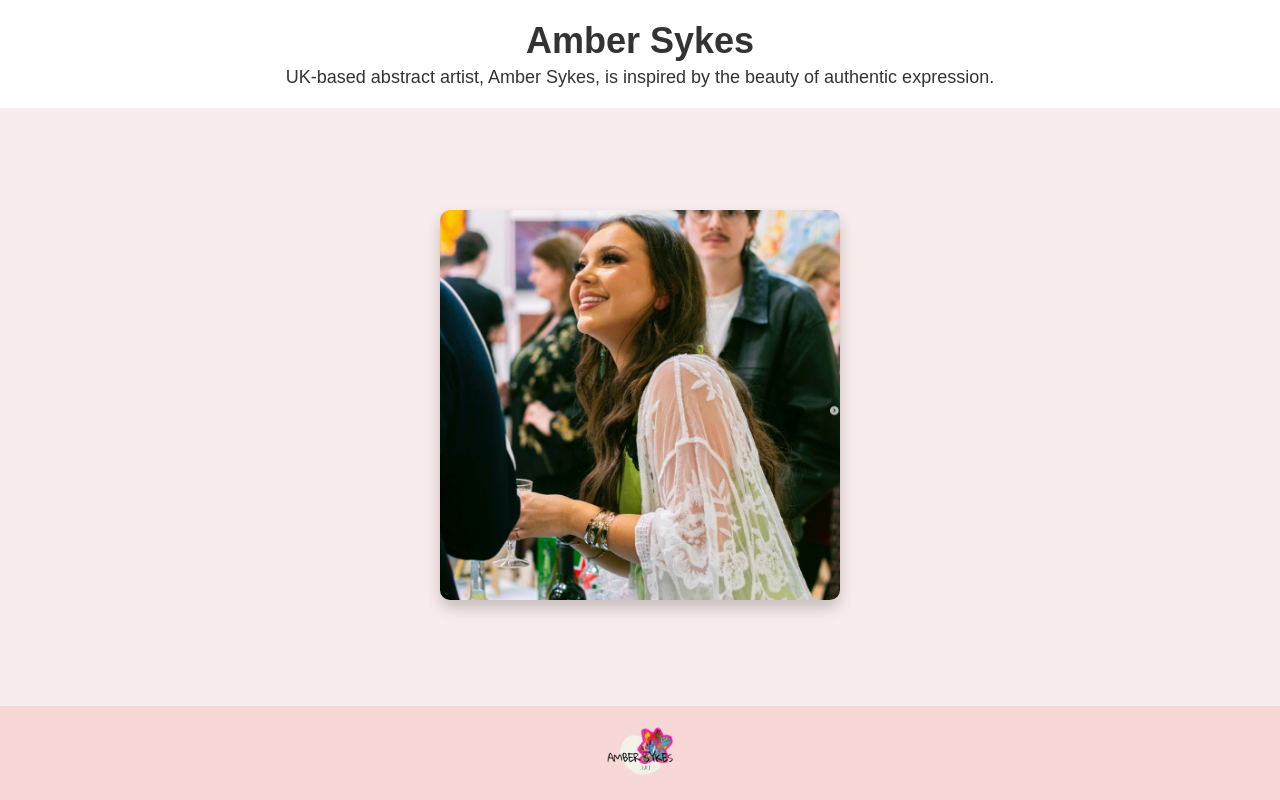
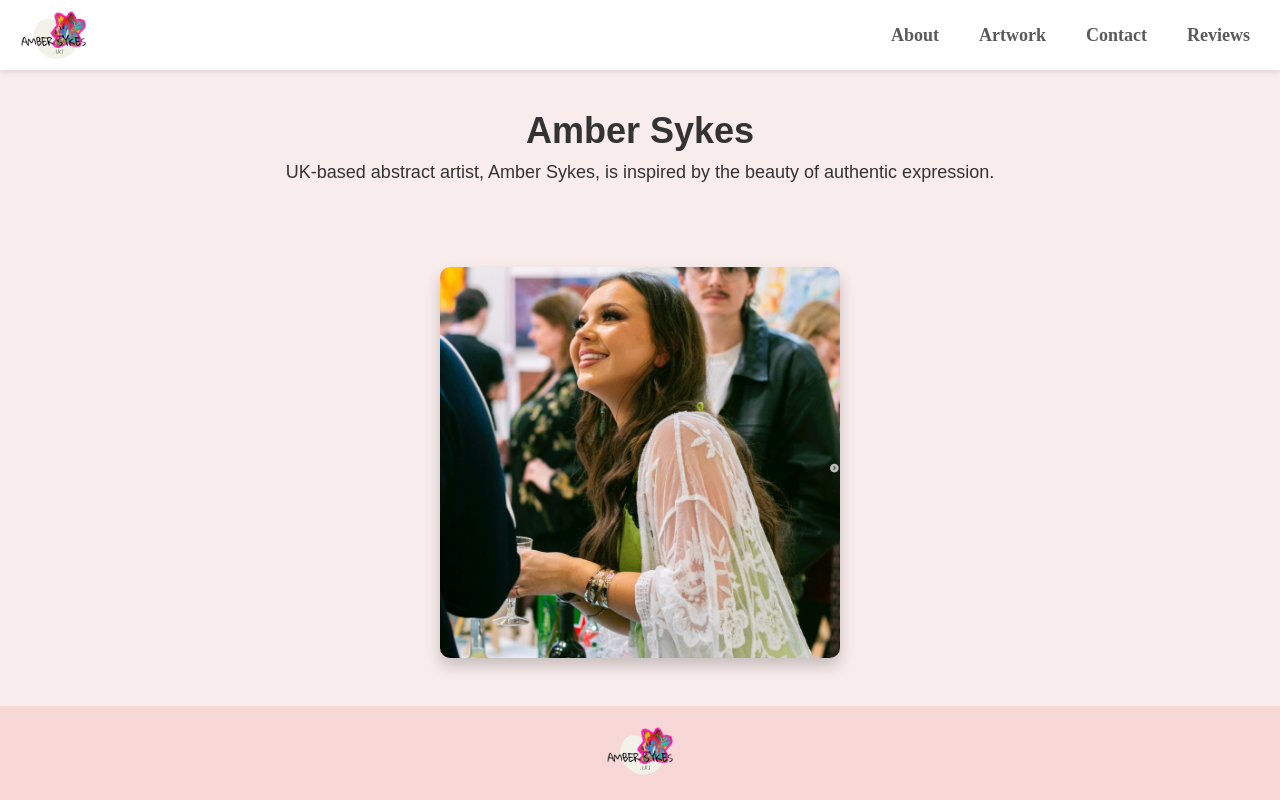
Before and after one commit to mdelaneycastle/amberskyes, a plain HTML site: page index.html in a window 1280 px wide. Drawn offline with Linux system fonts and the light colour scheme; a web font is replaced by a local one.

Commit message:
Update index.html

```diff
--- a/index.html
+++ b/index.html
@@ -18,23 +18,59 @@
             min-height: 100vh;
         }
 
-        /* Header styles */
+        /* Sticky header styles */
         header {
-            text-align: center;
-            padding: 20px 10px;
+            position: sticky;
+            top: 0;
+            display: flex;
+            justify-content: space-between;
+            align-items: center;
+            padding: 10px 20px;
             background-color: #ffffff;
+            box-shadow: 0 2px 5px rgba(0, 0, 0, 0.1);
+            z-index: 1000;
         }
 
-        header h1 {
+        header img {
+            height: 50px;
+        }
+
+        nav {
+            display: flex;
+            gap: 20px;
+        }
+
+        nav a {
+            text-decoration: none;
+            color: #5a5a5a;
+            font-family: 'Petrona', serif;
+            font-weight: bold;
+            font-size: 18px;
+            padding: 5px 10px;
+            border-radius: 5px;
+            transition: background-color 0.3s;
+        }
+
+        nav a:hover {
+            background-color: #f2bcbc; /* Slightly darker pastel */
+        }
+
+        /* Body header styles */
+        .body-header {
+            text-align: center;
+            padding: 40px 20px;
+        }
+
+        .body-header h1 {
             font-size: 36px;
             font-family: 'Arial', sans-serif; /* San-serif font for header */
             margin: 0;
         }
 
-        header p {
+        .body-header p {
             font-size: 18px;
             font-family: 'Arial', sans-serif; /* San-serif font for tagline */
-            margin: 5px 0 0 0;
+            margin: 10px 0 0 0;
         }
 
         /* Main styles */
@@ -72,11 +108,22 @@
     </style>
 </head>
 <body>
-    <!-- Header -->
+    <!-- Sticky header -->
     <header>
+        <img src="pink-website-logo-1.png" alt="Amber Sykes Art Logo">
+        <nav>
+            <a href="about.html">About</a>
+            <a href="artwork.html">Artwork</a>
+            <a href="contact.html">Contact</a>
+            <a href="reviews.html">Reviews</a>
+        </nav>
+    </header>
+
+    <!-- Body header -->
+    <div class="body-header">
         <h1>Amber Sykes</h1>
         <p>UK-based abstract artist, Amber Sykes, is inspired by the beauty of authentic expression.</p>
-    </header>
+    </div>
 
     <!-- Main content -->
     <main>
```
